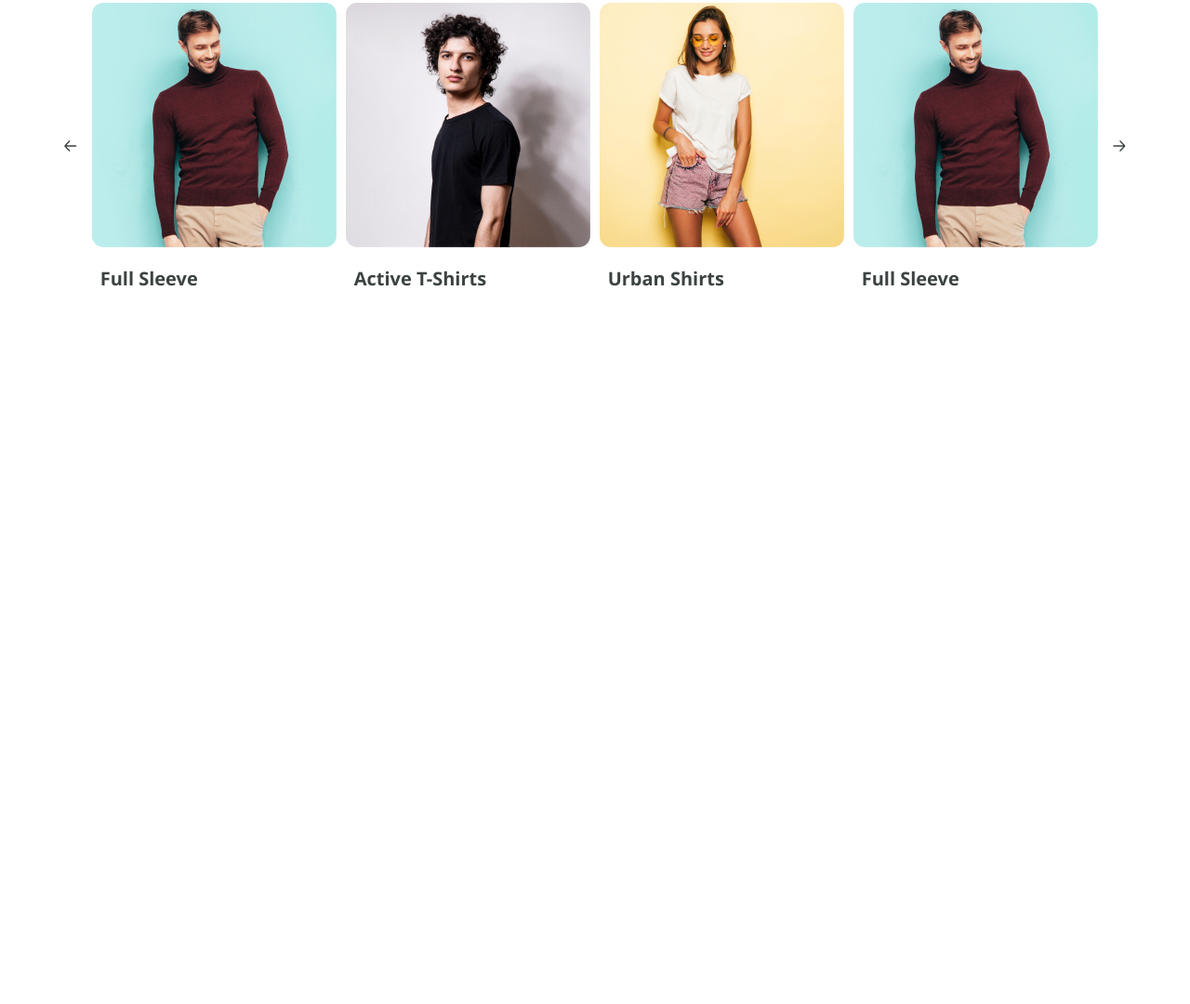
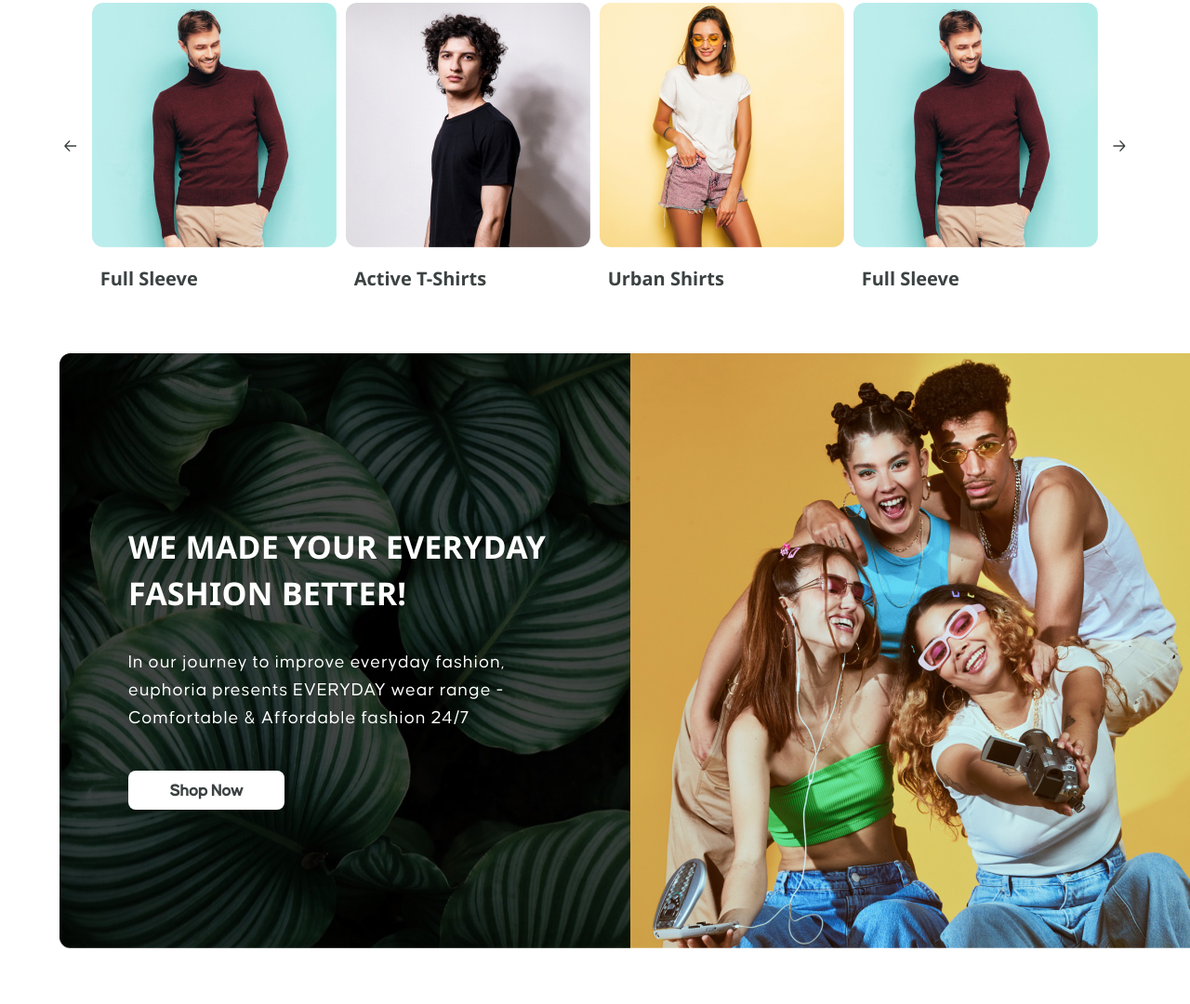
Before and after one commit to irfanspangodu/euphoria, a plain HTML site: page index.html in a window 1280 px wide. Shown: the part 1383-2463 px from the top of the page at 93% size. Before the commit the page ends 1753 px from the top, so only its background shows below. Drawn offline with Linux system fonts and the light colour scheme.

Commit message:
created fashion section

```diff
--- a/assets/css/styles.scss
+++ b/assets/css/styles.scss
@@ -397,7 +397,7 @@ header {
 
 #arrival {
     position: relative;
-    padding-bottom: 60px;
+    padding-bottom: 70px;
 
     h1 {
         margin-bottom: 33.5px;
@@ -528,3 +528,68 @@ header {
         }
     }
 }
+
+#fashion {
+    padding-bottom: 60px;
+    .wrapper {
+        display: flex;
+        align-items: center;
+    }
+    div.container {
+        background-repeat: no-repeat;
+        background-size: cover;
+        object-fit: cover;
+        overflow: hidden;
+        width: 100%;
+        min-width: 614px;
+        height: 639.72px;
+        &:nth-child(1) {
+            position: relative;
+            background-image: url(../images/bg-4.jpg);
+        }
+        &:nth-child(2) {
+            background-image: url(../images/bg-5.jpg);
+            border-bottom-right-radius: 12px;
+            border-top-right-radius: 12px;
+        }
+        .content {
+            position: absolute;
+            top: 183px;
+            left: 74px;
+            h1 {
+                height: 84px;
+                font-size: 34px;
+                font-weight: 800;
+                line-height: 50px;
+                letter-spacing: 0.21px;
+                color: #fff;
+                margin-bottom: 50px;
+            }
+            h4 {
+                width: 451px;
+                height: 72px;
+                font-family: "causten-regular";
+                font-weight: 300;
+                font-size: 20px;
+                line-height: 1.5em;
+                letter-spacing: 1px;
+                color: #fff;
+                margin-bottom: 60px;
+            }
+            a.btn {
+                display: inline-block;
+                width: 168px;
+                text-align: center;
+                vertical-align: middle;
+                border-radius: 8px;
+                background-color: #fff;
+                padding: 12px 44px;
+                font-family: "causten-medium";
+                font-size: 18px;
+                line-height: 100%;
+                font-weight: 600;
+                color: #3c4242;
+            }
+        }
+    }
+}
--- a/index.html
+++ b/index.html
@@ -156,6 +156,23 @@
         </section> <!-- ( #arrival > .wrapper ) -->
     </section> <!-- ( #arrival ) -->
 
+    <section id="fashion">
+        <section class="wrapper">
+            <div class="container">
+                <div class="content">
+                    <h1>WE MADE YOUR EVERYDAY FASHION BETTER!</h1>
+                    <h4>
+                        In our journey to improve everyday fashion, euphoria
+                        presents EVERYDAY wear range - Comfortable &
+                        Affordable fashion 24/7
+                    </h4>
+                    <a href="" class="btn">Shop Now</a>
+                </div>
+            </div>
+            <div class="container"></div>
+        </section> <!-- ( #fashion > .wrapper ) -->
+    </section> <!-- ( #fashion ) -->
+
     <script src="./assets/js/jquery-1.11.0.min.js"></script>
     <script src="./assets/js/slick.min.js"></script>
     <script src="./assets/js/inert.min.js"></script>
```
Also changed, not shown: assets/css/styles.css, 1 other file.
